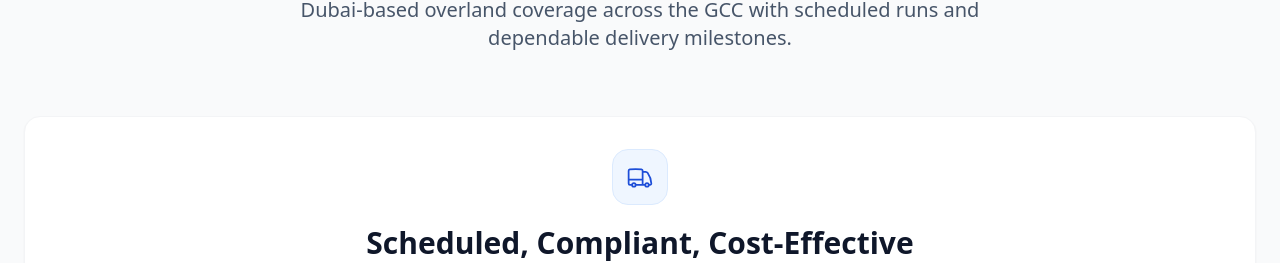
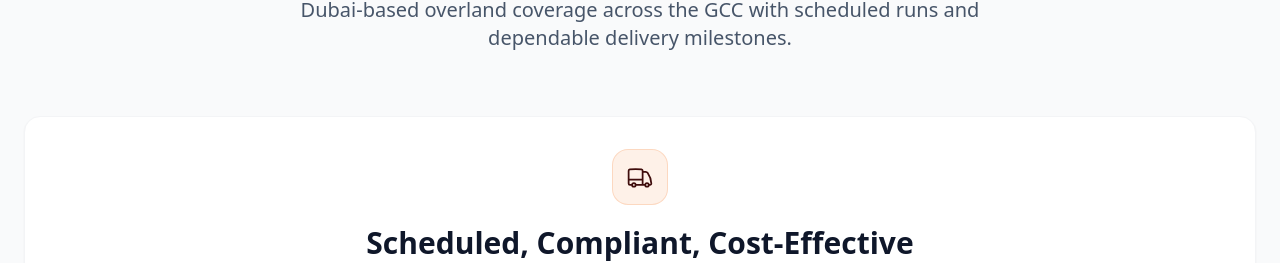
Before and after one commit to sabyasachi-arya/Pseudo_Webpage-, a React (Create React App) app: page / in a window 1280 px wide. Shown: the part 4408-4671 px from the top of the page. Built offline with nearby package versions, Linux system fonts and the light colour scheme.

Commit message:
Update GCCNetwork.tsx

```diff
--- a/src/components/GCCNetwork.tsx
+++ b/src/components/GCCNetwork.tsx
@@ -66,9 +66,9 @@ const GCCNetwork = () => {
           className="bg-white rounded-2xl p-8 mb-12 border border-gray-100 shadow-sm"
         >
           <div className="flex items-center justify-center mb-5">
-            <div className="w-14 h-14 rounded-2xl bg-primary-50 border border-primary-100 flex items-center justify-center">
-              <TruckIcon className="w-7 h-7 text-primary-700" />
-            </div>
+            <div className="w-14 h-14 rounded-2xl bg-orange/10 border border-orange/20 flex items-center justify-center">
+  <TruckIcon className="w-7 h-7 text-emerald" />
+</div>
           </div>
           <h3 className="text-2xl md:text-3xl font-semibold text-center text-secondary-900 mb-3">
             Scheduled, Compliant, Cost-Effective
```
